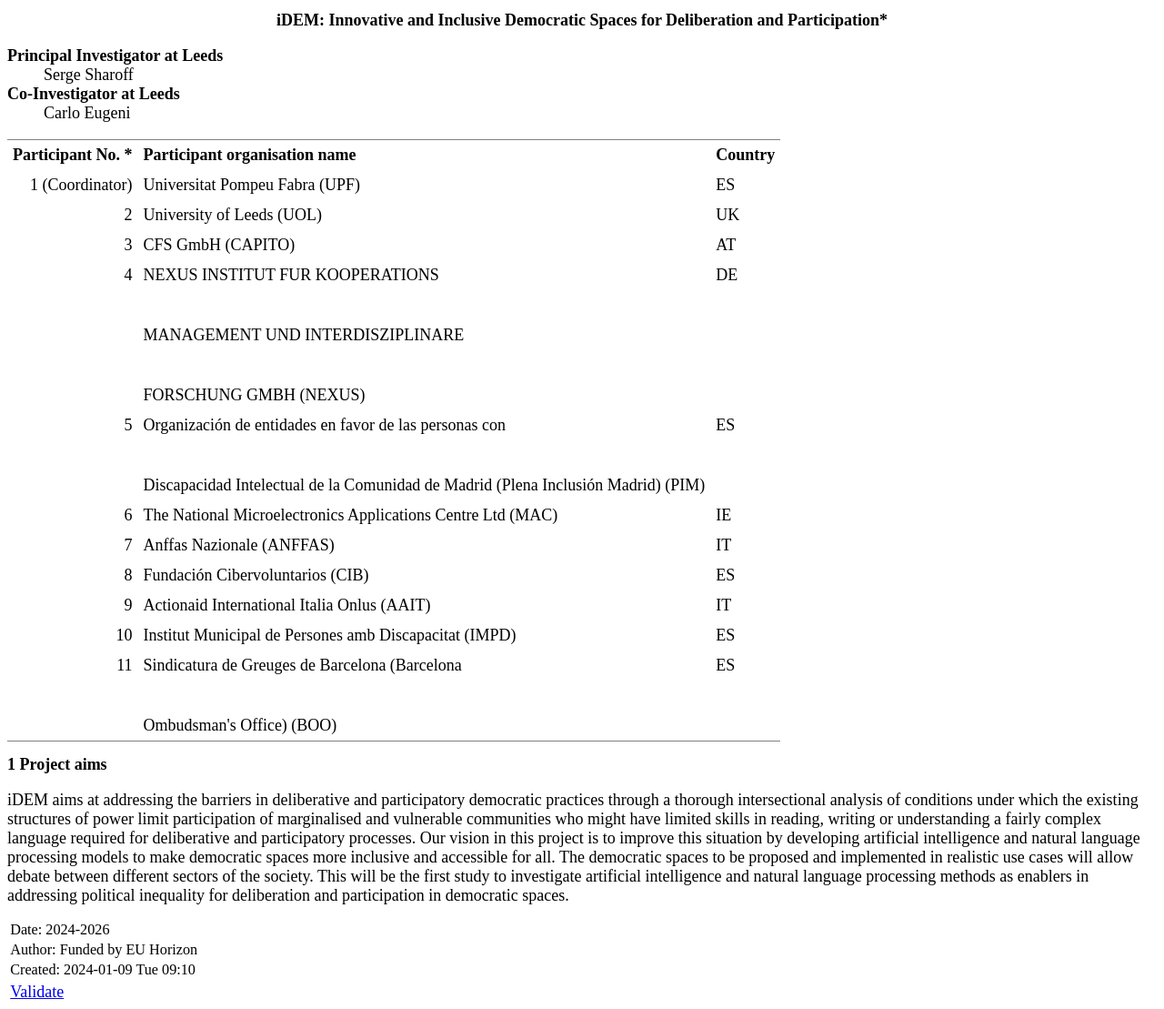
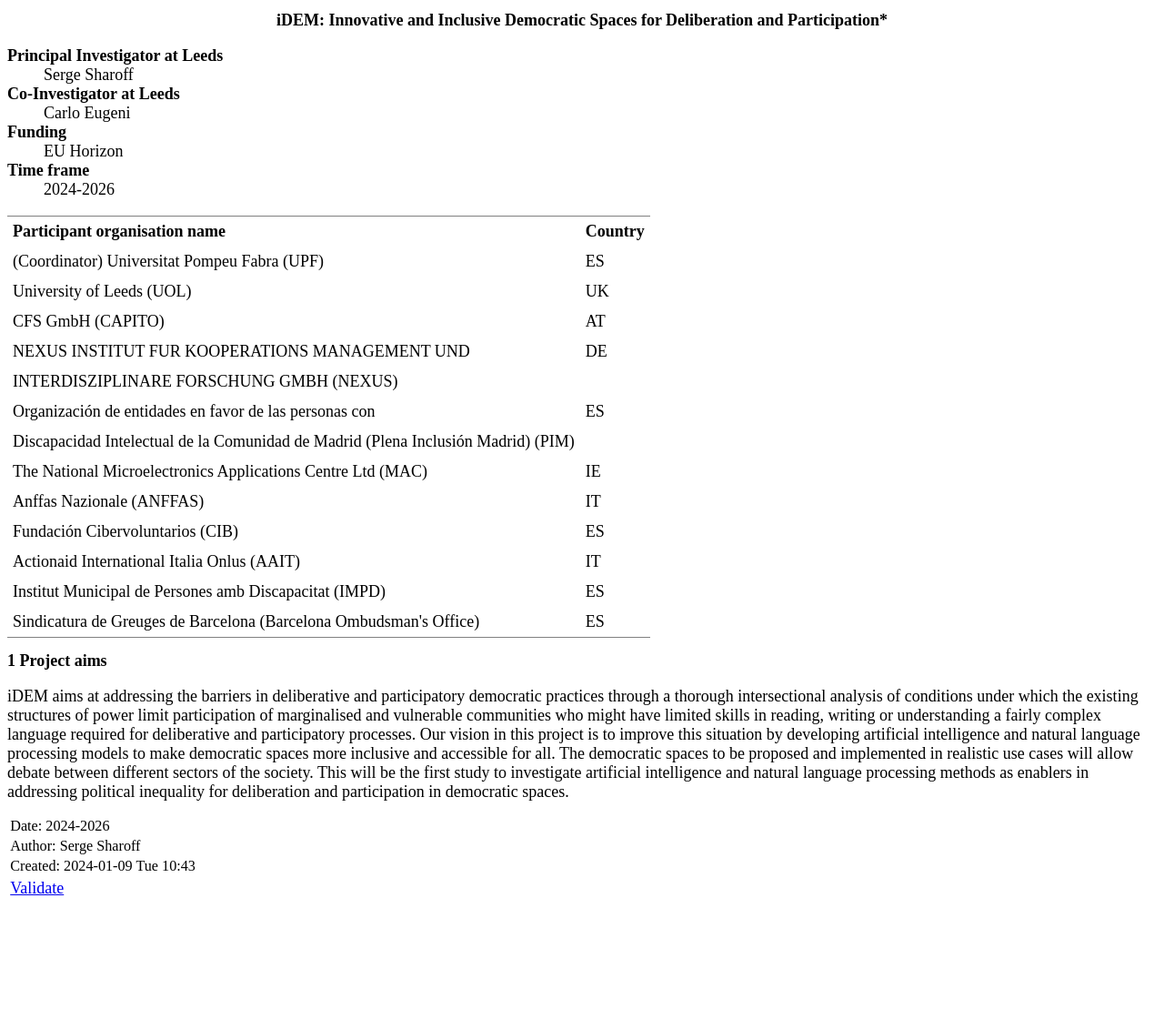
Before and after one commit to ssharoff/ssharoff.github.io, a Jekyll site: the page idem/index.html, which Jekyll copies as it is, in a window 1280 px wide. Shown: the whole page at 91% size. Built offline with Jekyll 4.4.1, drawn with Linux system fonts in a browser that asks for light colours; after the commit the page ends 995 px from its top, so only the background shows below that.

Commit message:
better table

```diff
--- a/idem/index.html
+++ b/idem/index.html
@@ -3,12 +3,12 @@
 "http://www.w3.org/TR/xhtml1/DTD/xhtml1-strict.dtd">
 <html xmlns="http://www.w3.org/1999/xhtml" lang="en" xml:lang="en">
 <head>
-<!-- 2024-01-09 Tue 09:10 -->
+<!-- 2024-01-09 Tue 10:43 -->
 <meta http-equiv="Content-Type" content="text/html;charset=utf-8" />
 <meta name="viewport" content="width=device-width, initial-scale=1" />
 <title>iDEM: Innovative and Inclusive Democratic Spaces for Deliberation and Participation*</title>
 <meta name="generator" content="Org mode" />
-<meta name="author" content="Funded by  EU Horizon" />
+<meta name="author" content="Serge Sharoff" />
 <style type="text/css">
  <!--/*--><![CDATA[/*><!--*/
   .title  { text-align: center;
@@ -223,144 +223,94 @@
 <dl class="org-dl">
 <dt>Principal Investigator at Leeds</dt><dd>Serge Sharoff</dd>
 <dt>Co-Investigator at Leeds</dt><dd>Carlo Eugeni</dd>
+<dt>Funding</dt><dd>EU Horizon</dd>
+<dt>Time frame</dt><dd>2024-2026</dd>
 </dl>
 
 <table border="2" cellspacing="0" cellpadding="6" rules="groups" frame="hsides">
 
 
 <colgroup>
-<col  class="org-right" />
-
 <col  class="org-left" />
 
 <col  class="org-left" />
 </colgroup>
 <tbody>
 <tr>
-<td class="org-right"><b>Participant No. *</b></td>
 <td class="org-left"><b>Participant organisation name</b></td>
 <td class="org-left"><b>Country</b></td>
 </tr>
 
 <tr>
-<td class="org-right">1 (Coordinator)</td>
-<td class="org-left">Universitat Pompeu Fabra (UPF)</td>
+<td class="org-left">(Coordinator) Universitat Pompeu Fabra (UPF)</td>
 <td class="org-left">ES</td>
 </tr>
 
 <tr>
-<td class="org-right">2</td>
 <td class="org-left">University of Leeds (UOL)</td>
 <td class="org-left">UK</td>
 </tr>
 
 <tr>
-<td class="org-right">3</td>
 <td class="org-left">CFS GmbH (CAPITO)</td>
 <td class="org-left">AT</td>
 </tr>
 
 <tr>
-<td class="org-right">4</td>
-<td class="org-left">NEXUS INSTITUT FUR KOOPERATIONS</td>
+<td class="org-left">NEXUS INSTITUT FUR KOOPERATIONS MANAGEMENT UND</td>
 <td class="org-left">DE</td>
 </tr>
 
 <tr>
-<td class="org-right">&#xa0;</td>
-<td class="org-left">&#xa0;</td>
+<td class="org-left">INTERDISZIPLINARE FORSCHUNG GMBH (NEXUS)</td>
 <td class="org-left">&#xa0;</td>
 </tr>
 
 <tr>
-<td class="org-right">&#xa0;</td>
-<td class="org-left">MANAGEMENT UND INTERDISZIPLINARE</td>
-<td class="org-left">&#xa0;</td>
-</tr>
-
-<tr>
-<td class="org-right">&#xa0;</td>
-<td class="org-left">&#xa0;</td>
-<td class="org-left">&#xa0;</td>
-</tr>
-
-<tr>
-<td class="org-right">&#xa0;</td>
-<td class="org-left">FORSCHUNG GMBH (NEXUS)</td>
-<td class="org-left">&#xa0;</td>
-</tr>
-
-<tr>
-<td class="org-right">5</td>
 <td class="org-left">Organización de entidades en favor de las personas con</td>
 <td class="org-left">ES</td>
 </tr>
 
 <tr>
-<td class="org-right">&#xa0;</td>
-<td class="org-left">&#xa0;</td>
-<td class="org-left">&#xa0;</td>
-</tr>
-
-<tr>
-<td class="org-right">&#xa0;</td>
 <td class="org-left">Discapacidad Intelectual de la Comunidad de Madrid (Plena Inclusión Madrid) (PIM)</td>
 <td class="org-left">&#xa0;</td>
 </tr>
 
 <tr>
-<td class="org-right">6</td>
 <td class="org-left">The National Microelectronics Applications Centre Ltd (MAC)</td>
 <td class="org-left">IE</td>
 </tr>
 
 <tr>
-<td class="org-right">7</td>
 <td class="org-left">Anffas Nazionale (ANFFAS)</td>
 <td class="org-left">IT</td>
 </tr>
 
 <tr>
-<td class="org-right">8</td>
 <td class="org-left">Fundación Cibervoluntarios (CIB)</td>
 <td class="org-left">ES</td>
 </tr>
 
 <tr>
-<td class="org-right">9</td>
 <td class="org-left">Actionaid International Italia Onlus (AAIT)</td>
 <td class="org-left">IT</td>
 </tr>
 
 <tr>
-<td class="org-right">10</td>
 <td class="org-left">Institut Municipal de Persones amb Discapacitat (IMPD)</td>
 <td class="org-left">ES</td>
 </tr>
 
 <tr>
-<td class="org-right">11</td>
-<td class="org-left">Sindicatura de Greuges de Barcelona (Barcelona</td>
+<td class="org-left">Sindicatura de Greuges de Barcelona (Barcelona Ombudsman's Office)</td>
 <td class="org-left">ES</td>
-</tr>
-
-<tr>
-<td class="org-right">&#xa0;</td>
-<td class="org-left">&#xa0;</td>
-<td class="org-left">&#xa0;</td>
-</tr>
-
-<tr>
-<td class="org-right">&#xa0;</td>
-<td class="org-left">Ombudsman's Office) (BOO)</td>
-<td class="org-left">&#xa0;</td>
 </tr>
 </tbody>
 </table>
 
 
-<div id="outline-container-orgef48a8f" class="outline-2">
-<h2 id="orgef48a8f"><span class="section-number-2">1</span> Project aims</h2>
+<div id="outline-container-org1874809" class="outline-2">
+<h2 id="org1874809"><span class="section-number-2">1</span> Project aims</h2>
 <div class="outline-text-2" id="text-1">
 <p>
 iDEM aims at addressing the barriers in deliberative and participatory
@@ -383,8 +333,8 @@
 </div>
 <div id="postamble" class="status">
 <p class="date">Date: 2024-2026</p>
-<p class="author">Author: Funded by  EU Horizon</p>
-<p class="date">Created: 2024-01-09 Tue 09:10</p>
+<p class="author">Author: Serge Sharoff</p>
+<p class="date">Created: 2024-01-09 Tue 10:43</p>
 <p class="validation"><a href="https://validator.w3.org/check?uri=referer">Validate</a></p>
 </div>
 </body>
```
Also changed, not shown: idem/index.org (+17 -21 lines).
